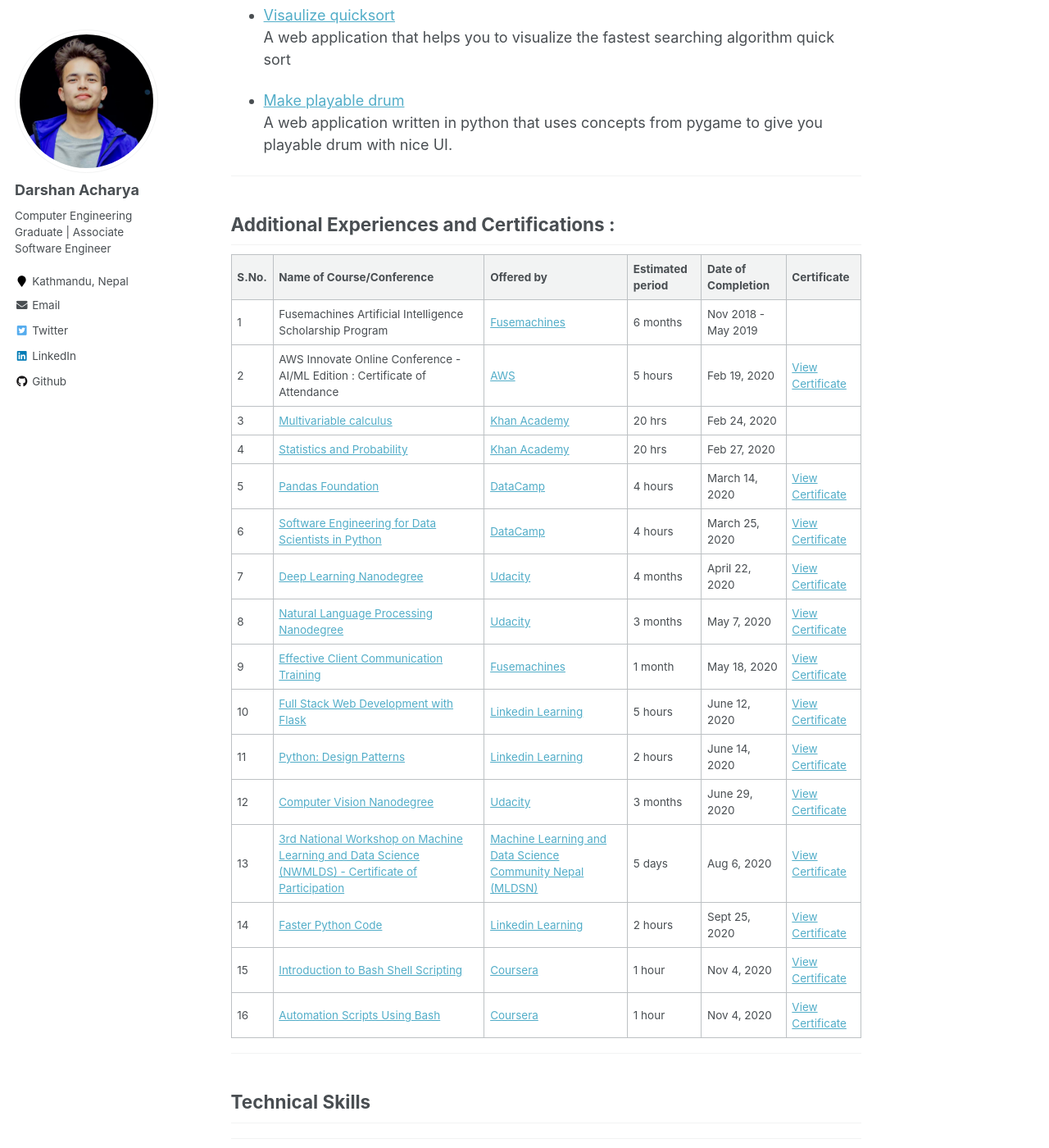
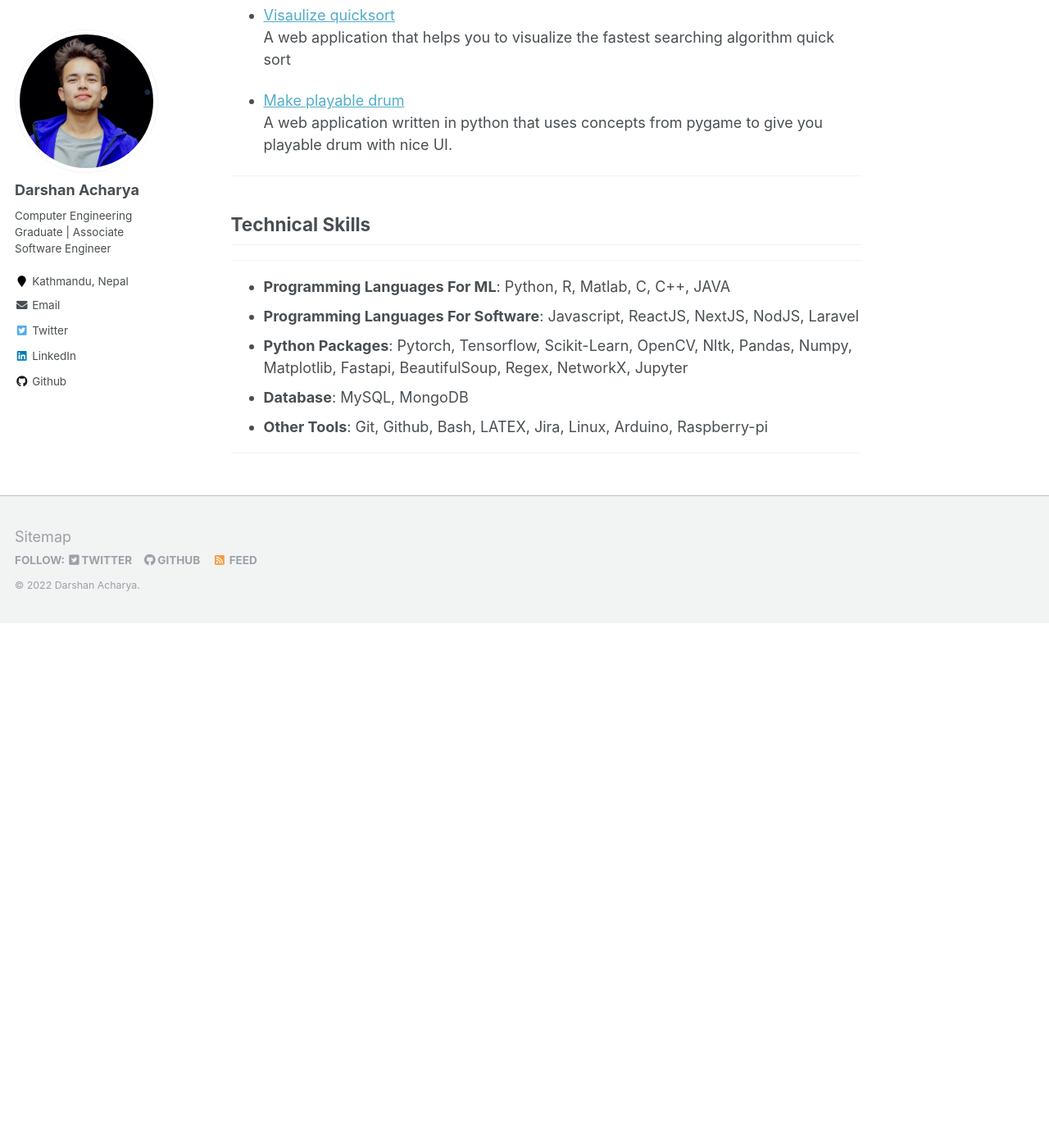
Before and after one commit to acharyadarshan/acharyadarshan.github.io, a Jekyll site: the page built from _pages/about.md, in a window 1280 px wide and 1400 px high, scrolled down 2846 px. Shown: the whole window at 82% size. Built offline with Jekyll 4.4.1, drawn with Linux system fonts in a browser that asks for light colours; after the commit the page ends 3606 px from its top, so only the background shows below that.

Commit message:
comment add for cerificate table in about.md file

```diff
--- a/_pages/about.md
+++ b/_pages/about.md
@@ -127,7 +127,7 @@
 
 ---
 
-## Additional Experiences and Certifications :
+<!-- ## Additional Experiences and Certifications :
 
 | S.No. | Name of Course/Conference                                                                                                                 | Offered by                                                                          | Estimated period | Date of Completion  | Certificate                                                                                                              |
 | ----- | ----------------------------------------------------------------------------------------------------------------------------------------- | ----------------------------------------------------------------------------------- | ---------------- | ------------------- | ------------------------------------------------------------------------------------------------------------------------ |
@@ -148,7 +148,7 @@
 | 15    | [Introduction to Bash Shell Scripting](https://www.coursera.org/learn/introduction-to-bash-shell-scripting)                               | [Coursera](https://www.coursera.org/)                                               | 1 hour           | Nov 4, 2020         | [View Certificate](https://www.coursera.org/account/accomplishments/certificate/5MDW2Q3ZV7D2)                            |
 | 16    | [Automation Scripts Using Bash](https://www.coursera.org/projects/auto-scripts-bash)                                                      | [Coursera](https://www.coursera.org/)                                               | 1 hour           | Nov 4, 2020         | [View Certificate](https://www.coursera.org/account/accomplishments/certificate/59AMMXE6F9YR)                            |
 
----
+--- -->
 
 ## Technical Skills
 
```
